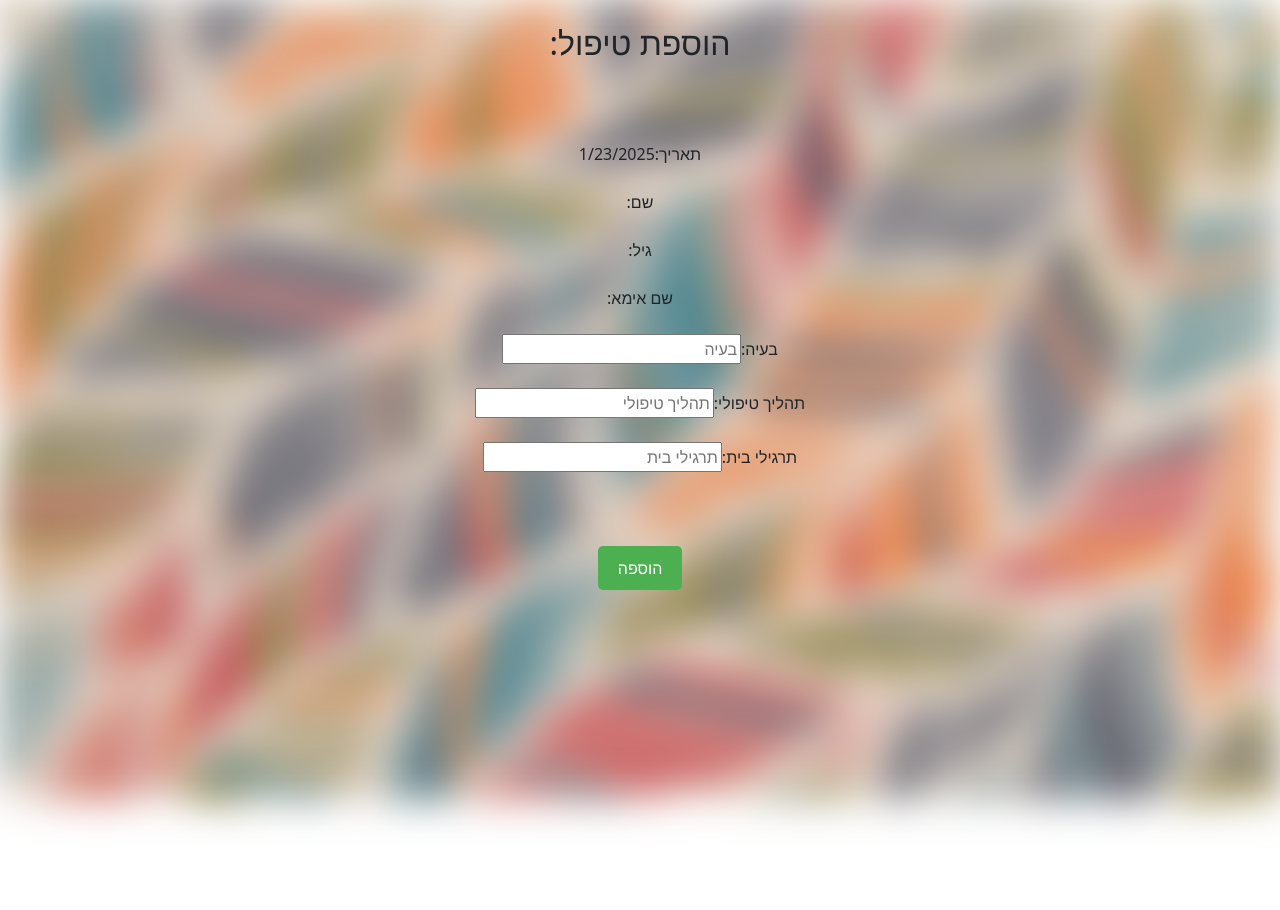
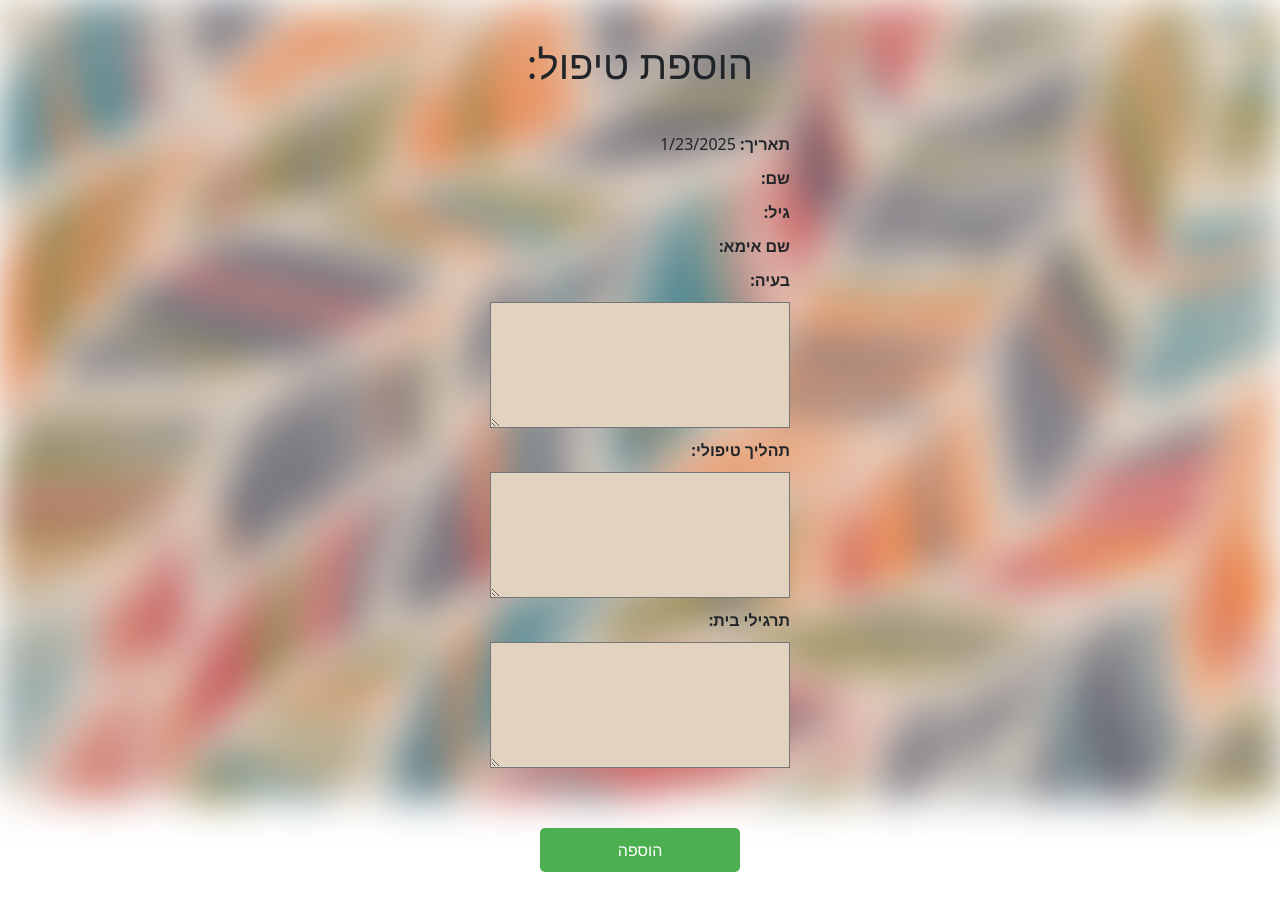
Before and after one commit to batzionL/KeAyal_TaArog, a React (Create React App) app in the folder Frontend/: page /NewTreatment in a window 1280 px wide. Shown: the top 910 px of the page. Before the commit the page ends 800 px from the top, so only its background shows below. Built offline with nearby package versions, Linux system fonts and the light colour scheme.

Commit message:
Deleting unnecessary things

```diff
--- a/Frontend/src/components/AddPatient/AddPatient.jsx
+++ b/Frontend/src/components/AddPatient/AddPatient.jsx
@@ -1,8 +1,13 @@
 import React, { useState } from 'react';
 import 'bootstrap/dist/css/bootstrap.min.css';
+
 function AddPatientForm() {
 
-    const [patient, setPatient] = useState({ firstName: "", lastName: "", patientId: "", email: "", password: "", phone: "", dateOfBirth: "", motherName: "" });
+    const getRandom6DigitNumber = () => Math.floor(100000 + Math.random() * 900000);
+
+    const [patient, setPatient] = useState({ firstName: "", lastName: "", patientId: "", email: "", password: getRandom6DigitNumber().toString(), phone: "", dateOfBirth: "", motherName: "" });
+
+    const [showPassword, setShowPassword] = useState(false);
 
     const handleChange = (e) => {
         const { name, value } = e.target;
@@ -45,9 +50,9 @@ function AddPatientForm() {
                 if (checkNum > 9) {
                     checkNum = Math.floor(checkNum / 10) + (checkNum % 10);
                 }
-                checkArray.push(checkNum); // Even index
+                checkArray.push(checkNum);
             } else {
-                checkArray.push(id[i]);  // Odd index
+                checkArray.push(id[i]);
             }
         }
         for (let num of checkArray) {
@@ -58,77 +63,56 @@ function AddPatientForm() {
     }
 
     return (
-        <center dir='rtl'>
-            <div>
-                <h1>הוספת לקוחה:</h1>
-                <br />
-                <div>
-                    <label>
-                        שם פרטי:
+        <div dir='rtl'>
+            <div className="form-container">
+                <h1 className='h1'>הוספת לקוחה:</h1>
+
+                <strong> שם פרטי:</strong>
                 <input
-                            type="text"
                     name='firstName'
                     value={patient.firstName}
                     id="idFName"
                     onChange={handleChange}
                     required />
-                    </label>
-                </div>
-                <br />
-                <div>
-                    <label>
-                        שם משפחה:
+
+                <strong>שם משפחה:</strong>
                 <input
-                            type="text"
                     name='lastName'
                     id="idLName"
                     value={patient.lastName}
                     onChange={handleChange}
                     required />
-                    </label>
-                </div>
-                <br />
-                <div>
-                    <label>
-                        תעודת זהות:
+
+                <strong>תעודת זהות:</strong>
                 <input
-                            type="text"
                     name='patientId'
                     id="IdPatient"
                     value={patient.patientId}
                     onChange={handleChange}
                     required />
-                    </label>
-                </div>
-                <br />
-                <div>
-                    <label>
-                        כתובת מייל:
+
+                <strong> כתובת מייל:</strong>
                 <input
                     type="email"
                     name='email'
                     id="emailId"
                     value={patient.email}
                     onChange={handleChange} />
-                    </label>
-                </div>
-                <br />
-                <div>
-                    <label>
-                        סיסמה:
+
+
+                <strong>סיסמה:</strong>
+                {/* <div> */}
                     <input
-                            type="password"
+                        type={showPassword ? 'text' : 'password'}
                         name='password'
                         id="pwdId"
                         value={patient.password}
                         onChange={handleChange}
                         required />
-                    </label>
-                </div>
-                <br />
-                <div>
-                    <label>
-                        מס' טלפון:
+                    <i className={`far ${showPassword ? 'fa-eye-slash' : 'fa-eye'}`} onClick={() => setShowPassword(!showPassword)} ></i>
+                {/* </div> */}
+
+                <strong>מס' טלפון:</strong>
                 <input
                     type="text"
                     name='phone'
@@ -136,12 +120,8 @@ function AddPatientForm() {
                     value={patient.phone}
                     onChange={handleChange}
                     required />
-                    </label>
-                </div>
-                <br />
-                <div>
-                    <label>
-                        תאריך לידה:
+
+                <strong>תאריך לידה:</strong>
                 <input
                     type="date"
                     id="ageId"
@@ -149,12 +129,8 @@ function AddPatientForm() {
                     value={patient.dateOfBirth}
                     onChange={handleChange}
                     required />
-                    </label>
-                </div>
-                <br />
-                <div>
-                    <label>
-                        שם אימא:
+
+                <strong>שם אימא:</strong>
                 <input
                     type="text"
                     id="motherNameId"
@@ -162,16 +138,14 @@ function AddPatientForm() {
                     value={patient.motherName}
                     onChange={handleChange}
                     required />
-                    </label>
-                </div>
-                <br />
+
                 <button
                     type="submit"
                     onClick={addPatient}>
                     הוספה
                 </button>
             </div>
-        </center >
+        </div >
     );
 };
 
--- a/Frontend/src/components/AddTreatment/AddTreatment.jsx
+++ b/Frontend/src/components/AddTreatment/AddTreatment.jsx
@@ -4,15 +4,13 @@ import { useLocation, useNavigate } from 'react-router-dom';
 
 export default function AddTreatment() {
 
-    const navigate=useNavigate();
+    const navigate = useNavigate();
     const location = useLocation();
-    const [patientId, setPatientId] = useState(location.state);
+    const [patientId] = useState(location.state);
 
-    // const [isPopupOpen, setIsPopupOpen] = useState(true);
     const [treatment, setTreatment] = useState({ patientId: "", treatment_date: "", problem: "", TherapeuticProcess: "", homeWork: "" });
     const [patientDetails, setPatientDetails] = useState({});
     const [age, setAge] = useState(null);
-    // const [patientId, setPatientId] = useState("");
 
     const today = new Date();
     const formattedDate = today.toLocaleDateString();
@@ -21,7 +19,7 @@ export default function AddTreatment() {
         if (patientId)
             getPatientDetails();
         setTreatment({ ...treatment, patientId: patientId, treatment_date: today });
-    }, [patientId]);
+    }, []);
 
     useEffect(() => {
         if (patientDetails.age) {
@@ -50,7 +48,6 @@ export default function AddTreatment() {
             if (response.ok) {
                 const data = await response.json();
                 setPatientDetails(data);
-                // setIsPopupOpen(prevState => !prevState);
             }
             else {
                 const errorData = await response.json();
@@ -92,90 +89,54 @@ export default function AddTreatment() {
         }
     }
 
-
-
     return (
         <div dir="rtl">
-            <center>
-                <h2>הוספת טיפול:</h2>
-                <br />
-                <div>
-                    <label
-                        name='patientId'
-                        onChange={handleChange}>
-                    </label>
-                </div>
-                <br />
-                <div>
-                    <label
-                        name='treatment_date'
-                        value={treatment.treatment_date}
-                        onChange={handleChange}>
-                        תאריך:
-                        {formattedDate}
-                    </label>
-                </div>
-                <br />
-                <div>
-                    <label>שם: {patientDetails.firstName}</label>
-                </div>
-                <br />
-                <div>
-                    <label>גיל: {age}</label>
-                </div>
-                <br />
-                <div>
-                    <label>שם אימא: {patientDetails.motherName}</label>
-                </div>
-                <br />
-                <div>
-                    <label>
-                        בעיה:
-                        <input
-                            type="text"
+            <div className="form-container">
+                <h1>הוספת טיפול:</h1>
+
+                <label name='patientId' onChange={handleChange}></label>
+                <label><strong>תאריך:</strong> {formattedDate}</label>
+                <label><strong>שם:</strong> {patientDetails.firstName}</label>
+                <label><strong>גיל:</strong> {age}</label>
+                <label><strong>שם אימא:</strong> {patientDetails.motherName}</label>
+
+                <strong>בעיה:</strong>
+                <textarea
                     id="problemId"
-                            name='problem'
+                    name="problem"
                     value={treatment.problem}
                     onChange={handleChange}
-                            placeholder="בעיה"
-                            required />
-                    </label>
-                </div>
-                <br />
-                <div>
-                    <label>
-                        תהליך טיפולי:
-                        <input
-                            type="text"
+                    rows="5"
+                    cols="30"
+                    required
+                />
+
+                <strong>תהליך טיפולי:</strong>
+                <textarea
                     id="dateId"
-                            name='TherapeuticProcess'
+                    name="TherapeuticProcess"
                     value={treatment.TherapeuticProcess}
                     onChange={handleChange}
-                            placeholder="תהליך טיפולי"
-                            required />
-                    </label>
-                </div>
-                <br />
-                <div>
-                    <label>
-                        תרגילי בית:
-                        <input
-                            type="text"
+                    rows="5"
+                    cols="30"
+                    required
+                />
+
+                <strong>תרגילי בית:</strong>
+                <textarea
                     id="homeWorkId"
-                            name='homeWork'
+                    name="homeWork"
                     value={treatment.homeWork}
                     onChange={handleChange}
-                            placeholder="תרגילי בית"
-                            required />
-                    </label>
-                </div>
-                <br />
-                <button
-                    type="submit"
-                    onClick={addTreatment}>
+                    rows="5"
+                    cols="30"
+                    required
+                />
+
+            <button type="submit" className="submit-btn" onClick={addTreatment}>
                 הוספה
             </button>
-            </center>
+            </div>
         </div>
     );
 }
--- a/Frontend/src/components/TreatmentHistory/TreatmentHistory.jsx
+++ b/Frontend/src/components/TreatmentHistory/TreatmentHistory.jsx
@@ -11,13 +11,14 @@ export default function TreatmentHistory() {
     const [expandedIndex, setExpandedIndex] = useState(null);
     const [expandedDiv, setExpandedDiv] = useState(null);
     const [isPopupOpen, setIsPopupOpen] = useState(!id ? true : false);
+    const [toHide] = useState(id ? true : false);
 
 
     useEffect(() => {
         if (!isPopupOpen) {
             getTreatmentsHistory();
         }
-    });
+    }, [isPopupOpen]);
 
     const getTreatmentsHistory = async () => {
         try {
@@ -54,7 +55,7 @@ export default function TreatmentHistory() {
         navigate('/NewTreatment', { state: id });
     }
     return (
-        <center >
+        < >
             {isPopupOpen && (
                 <div className="popup-overlay">
                     <div className="popup">
@@ -66,7 +67,7 @@ export default function TreatmentHistory() {
                 </div>
             )}
             <h1>היסטוריית טיפולים</h1>
-            <div className="container">
+            <div className="container" >
                 {treatment && treatment.length > 0 ? (
                     treatment.map((treat, index) => (
                         <div key={index} className={`hover-box ${expandedDiv === index ? "expanded" : ""}`}
@@ -87,7 +88,8 @@ export default function TreatmentHistory() {
                 )
                     : 'No treatment data available'}
             </div>
-            <button onClick={addTreatment}>הוספת טיפול</button>
-        </center>
+
+            {!toHide && <button onClick={addTreatment}>הוספת טיפול</button>}
+        </>
     )
 }
```
Also changed, not shown: Frontend/src/components/Login/Login.jsx (+15 -69 lines). Lines whose indentation alone changed are shown as unchanged.
